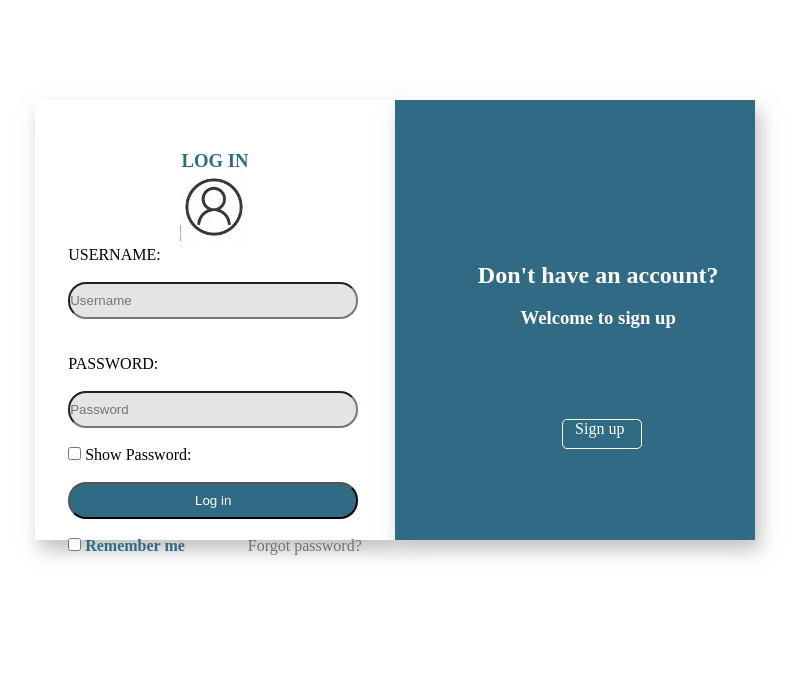
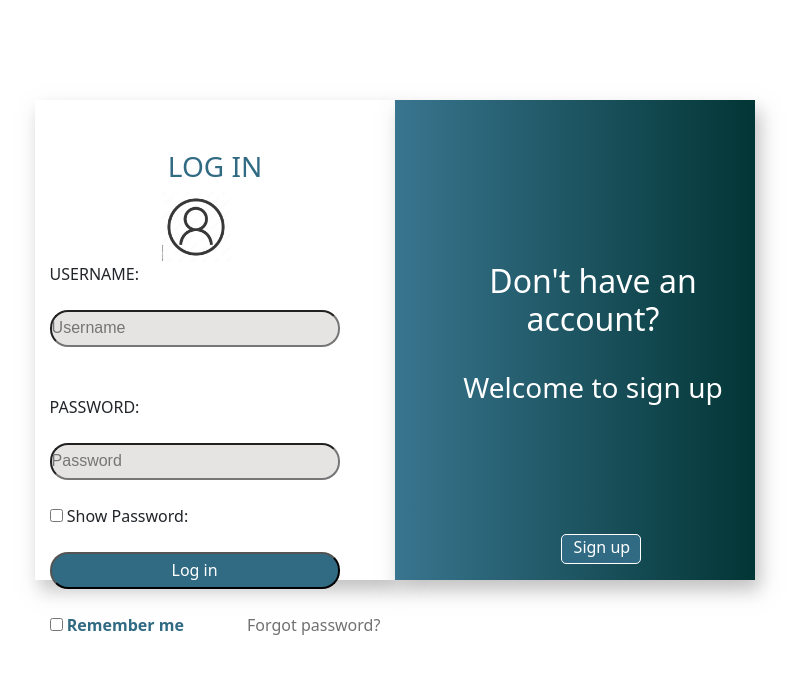
Before and after one commit to FatSijarina/ProjektiWEB, a PHP site: page /LogIn.html in a window 1280 px wide. Shown: the top 674 px of the page, without its empty margins (245-1044 px from the left). Run offline with PHP 8.4, Linux system fonts and the light colour scheme.

Commit message:
fvvbgbht

```diff
--- a/LogIn.html
+++ b/LogIn.html
@@ -6,6 +6,8 @@
     <meta name="viewport" content="width=device-width, initial-scale=1.0">
     <title>Log in form</title>
     <link rel="stylesheet" href="main.css">
+    <link href="https://cdn.jsdelivr.net/npm/bootstrap@5.0.2/dist/css/bootstrap.min.css"
+     rel="stylesheet" integrity="sha384-EVSTQN3/azprG1Anm3QDgpJLIm9Nao0Yz1ztcQTwFspd3yD65VohhpuuCOmLASjC" crossorigin="anonymous">
 
 </head>
 <body>
@@ -28,7 +30,7 @@
             </form>
            </div>
 
-        <div class="signUp" style="background-color: #316B83;">
+        <div class="signUp" style="background-image: linear-gradient(to right, #39758f , rgb(2, 53, 53));">
             <form class="signup-form">
             <h2 >Don't have an account?</h2> <br>
             <h3>Welcome to sign up</h3> <br>
@@ -37,8 +39,9 @@
         </div>
 
 
+
 </div>
-
+<!-- PASSWORD -->
     <script>
         function myFunction() {
         var x = document.getElementById("password2");
@@ -50,5 +53,7 @@
 }
     </script>
 
+
+
 </body>
 </html>
--- a/index.html
+++ b/index.html
@@ -25,7 +25,7 @@
        <ul class="ul1">
             <li><a href="phone.html" class="phone">MOBILE PHONE</a></li>
             <li><a href="#" class="laptop">LAPTOP</a></li>
-           <li> <a href="#" class="buy-online" >BUY ONLINE</a></li>
+           <li> <a href="buyonline2.html" class="buy-online" >BUY ONLINE</a></li>
            <li><a href="#" class="aboutus">ABOUT US</a></li>
            <li><a href="LogIn.html" class="signup">SIGN UP</a></li>
         </ul>
@@ -186,8 +186,8 @@
 
         <div class="Llogaria">
           <b>Llogaria</b> <br> <br>
-          <a href="signUp.html" class="kycu">Kycu</a> <br>
-          <a href="signUp.html">Regjistrohu</a>
+          <a href="LogIn.html" class="kycu">Kycu</a> <br>
+          <a href="LogIn.html">Regjistrohu</a>
         </div>
 
         <div class="Kontakt">
--- a/main.css
+++ b/main.css
@@ -289,7 +289,7 @@ footer{
     display: flex;
     justify-content: center;
     margin-top: 50px;
-    height: 55vh;
+    height: 60vh;
     width: 45vh;
     padding-top: 50px;
     box-shadow: 5px 10px 18px #8888;
@@ -312,7 +312,7 @@ footer{
 }
 .signUp{
     box-shadow: 5px 10px 18px #8888;
-    height: 55vh;
+    height: 60vh;
     width: 45vh;
     display: flex;
     flex-direction: row;
@@ -322,13 +322,14 @@ footer{
 .signUp h3,h2{
     color: white;
     text-align: center;
+
 }
 .signup-form{
     margin-top: 45%;
-    margin-left: 23%;
+    margin-left: 10%;
 }
 .signUp div{
-    margin-left: 35%;
+    margin-left: 40%;
     width: 80px;
     height: 30px;
     border-radius: 5px;
```
Also changed, not shown: Sign_up.html (added, +15 -0 lines), img4.jpg (added).
